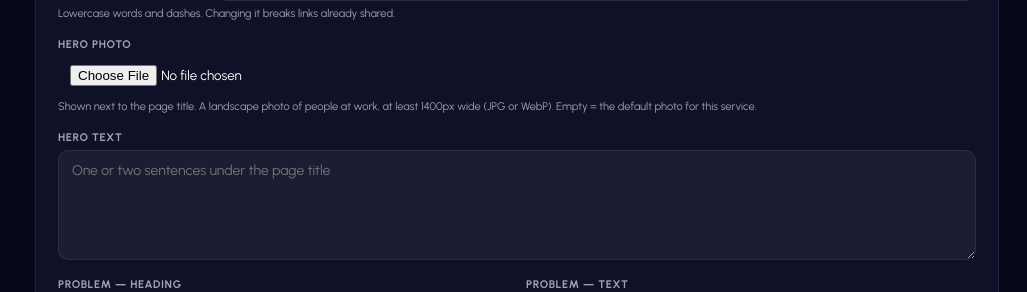
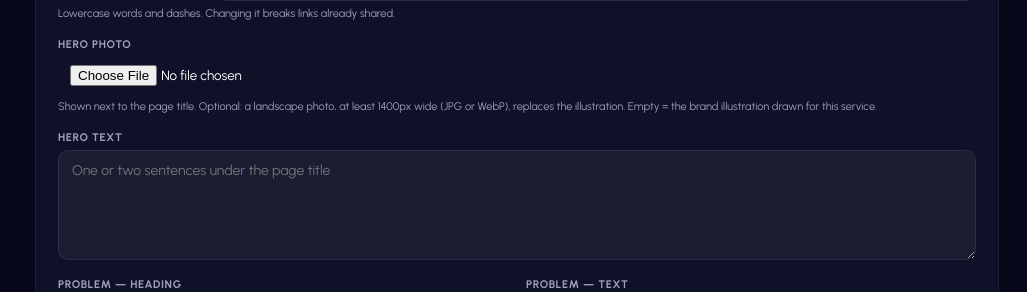
Before and after one commit to omarshahin96/scalen-cms, a Node project: template views/services/form.ejs in a window 1280 px wide. Shown: the part 856-1148 px from the top of the page, without its empty margins (253-1280 px from the left). Run offline with Node 20 templates, Linux system fonts and the light colour scheme; the template is opened without the code that fills it, so the values that code supplies are empty.

Commit message:
Service form: the hero photo replaces the brand illustration
Co-Authored-By: Claude Opus 5.5 <noreply@anthropic.com>
Claude-Session: https://claude.ai/code/session_018aBhdT71GHPwPNUDWLRK9C

```diff
--- a/routes/services.js
+++ b/routes/services.js
@@ -51,7 +51,7 @@ function detailFromBody(b, current) {
   return d;
 }
 
-// Hero photo (shared by both languages): a new upload replaces it, "remove" goes back to the default photo
+// Hero photo (shared by both languages): a new upload replaces it, "remove" goes back to the brand illustration
 function heroImage(req, current) {
   if (req.file) return '/uploads/' + req.file.filename;
   if (req.body.hero_image_remove) return '';
--- a/views/services/form.ejs
+++ b/views/services/form.ejs
@@ -67,10 +67,10 @@
           <% } else { %>
             <% if (d.hero_image) { %>
               <img src="<%= d.hero_image %>" alt="" class="img-preview" style="max-width:320px;border-radius:8px;display:block;margin-bottom:10px">
-              <label style="display:flex;gap:8px;align-items:center;font-weight:500;font-size:13px;margin-bottom:10px;text-transform:none;letter-spacing:0"><input type="checkbox" name="hero_image_remove" value="1"> Remove — use the default photo</label>
+              <label style="display:flex;gap:8px;align-items:center;font-weight:500;font-size:13px;margin-bottom:10px;text-transform:none;letter-spacing:0"><input type="checkbox" name="hero_image_remove" value="1"> Remove — show the brand illustration instead</label>
             <% } %>
             <input type="file" name="hero_image_file" accept="image/jpeg,image/png,image/webp">
-            <div class="form-hint">Shown next to the page title. A landscape photo of people at work, at least 1400px wide (JPG or WebP). <%= d.hero_image ? 'Upload a new one to replace it.' : 'Empty = the default photo for this service.' %></div>
+            <div class="form-hint">Shown next to the page title. Optional: a landscape photo, at least 1400px wide (JPG or WebP), replaces the illustration. <%= d.hero_image ? 'Upload a new one to replace it.' : 'Empty = the brand illustration drawn for this service.' %></div>
           <% } %>
         </div>
         <div class="form-group span-2">
```
